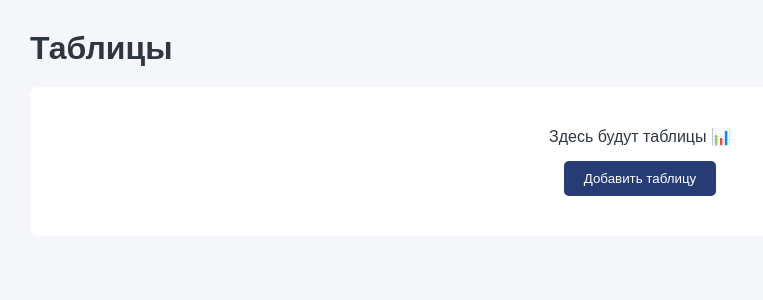
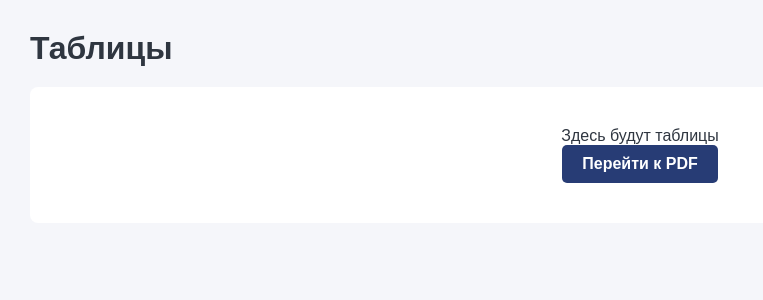
Before and after one commit to rrrrde1go/university-tables, a Flask app: template scripts/front/templates/tables.html in a window 1280 px wide. Shown: the part 48-348 px from the top of the page, without its empty margins (0-763 px from the left). Run offline with Flask 3, Linux system fonts and the light colour scheme; the template is opened without the code that fills it, so the values that code supplies are empty.

Commit message:
добавилась страница с таблицами, где они будут подружены и на этой странице ссылка на пдфник который тоже позже будет дозаполнен

```diff
--- a/scripts/front/front_app.py
+++ b/scripts/front/front_app.py
@@ -5,6 +5,13 @@ app = Flask(__name__)
 @app.route('/')
 def index():
     return render_template('index.html')
+@app.route('/tables')
+def tables():
+    return render_template('tables.html')
+
+@app.route('/pdf')
+def pdf_view():
+    return render_template('pdf.html')
 
 if __name__ == '__main__':
     app.run(debug=True)
--- a/scripts/front/static/style.css
+++ b/scripts/front/static/style.css
@@ -76,3 +76,47 @@ button {
 button:hover {
     background: #40739e;
 }
+
+
+.actions {
+    display: flex;
+    gap: 15px;
+    justify-content: center;
+}
+
+.pdf-button {
+    display: inline-block;
+    padding: 10px 20px;
+    background: #273c75;
+    color: white;
+    text-decoration: none;
+    border-radius: 5px;
+    font-weight: bold;
+}
+
+.pdf-button:hover {
+    background: #40739e;
+}
+
+.pdf-placeholder {
+    background: white;
+    padding: 40px;
+    text-align: center;
+    border-radius: 8px;
+    margin-top: 20px;
+}
+
+.pdf-download {
+    margin-top: 20px;
+    padding: 12px 25px;
+    background: #273c75;
+    color: white;
+    border: none;
+    border-radius: 5px;
+    font-size: 16px;
+    cursor: pointer;
+}
+
+.pdf-download:hover {
+    background: #40739e;
+}
--- a/scripts/front/templates/index.html
+++ b/scripts/front/templates/index.html
@@ -5,9 +5,7 @@
 {% block content %}
 <h1>Добро пожаловать</h1>
 
-<p>
-    Это веб-приложение для работы с вузовскими таблицами зачисления
-</p>
+
 
 
 {% endblock %}
--- a/scripts/front/templates/tables.html
+++ b/scripts/front/templates/tables.html
@@ -6,7 +6,11 @@
 <h1>Таблицы</h1>
 
 <div class="table-placeholder">
-    <p>Здесь будут таблицы 📊</p>
-    <button>Добавить таблицу</button>
+    <p>Здесь будут таблицы </p>
+    <div class="actions">
+        <a href="/pdf" class="pdf-button">
+            Перейти к PDF
+        </a>
+    </div>
 </div>
 {% endblock %}
```
